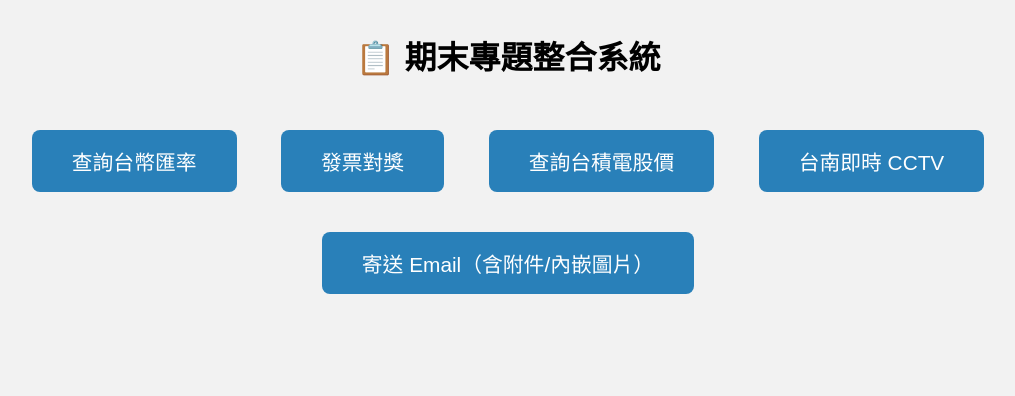
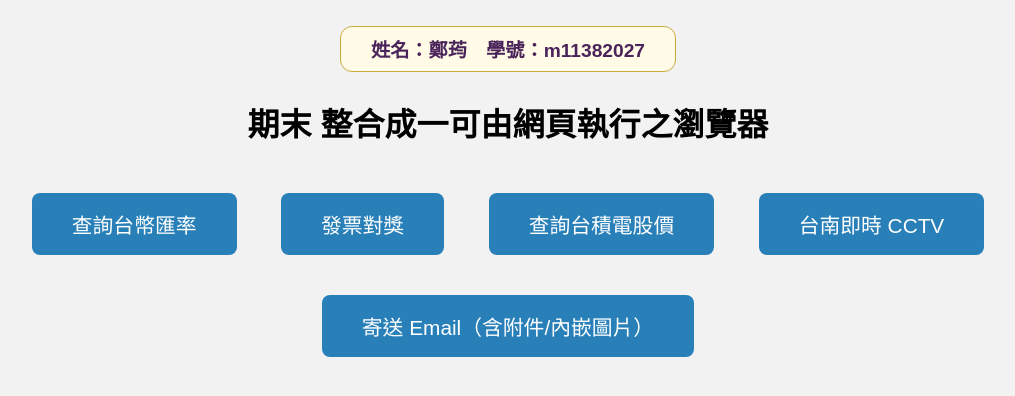
Before and after one commit to fwwwtw/final, a Flask app: page / in a window 1280 px wide. Shown: the top 396 px of the page, without its empty margins (132-1147 px from the left). Run offline with Flask 3, Linux system fonts and the light colour scheme.

Commit message:
index.html

```diff
--- a/templates/index.html
+++ b/templates/index.html
@@ -2,10 +2,11 @@
 <html lang="zh-TW">
 <head>
     <meta charset="UTF-8">
-    <title>期末專題功能面板</title>
+    <title>期末 整合成一可由網頁執行之瀏覽器</title>
     <style>
         body { font-family: "微軟正黑體", sans-serif; background: #f2f2f2; text-align: center;}
-        h1 { margin: 32px 0; }
+        .id-block { margin-top: 18px; margin-bottom: 5px; font-size: 1.2em; background: #fffbe6; display: inline-block; padding: 8px 30px; border-radius: 12px; font-weight: bold; color: #4A235A; border: 1px solid #caa93f; }
+        h1 { margin: 22px 0 28px 0; }
         .menu-btn {
             display: inline-block;
             padding: 16px 40px;
@@ -24,7 +25,8 @@
     </style>
 </head>
 <body>
-    <h1>📋 期末專題整合系統</h1>
+    <div class="id-block">姓名：鄭荺　學號：m11382027</div>
+    <h1>期末 整合成一可由網頁執行之瀏覽器</h1>
     <form method="post">
         <button name="action" value="currency" class="menu-btn">查詢台幣匯率</button>
         <button name="action" value="invoice" class="menu-btn">發票對獎</button>
```
